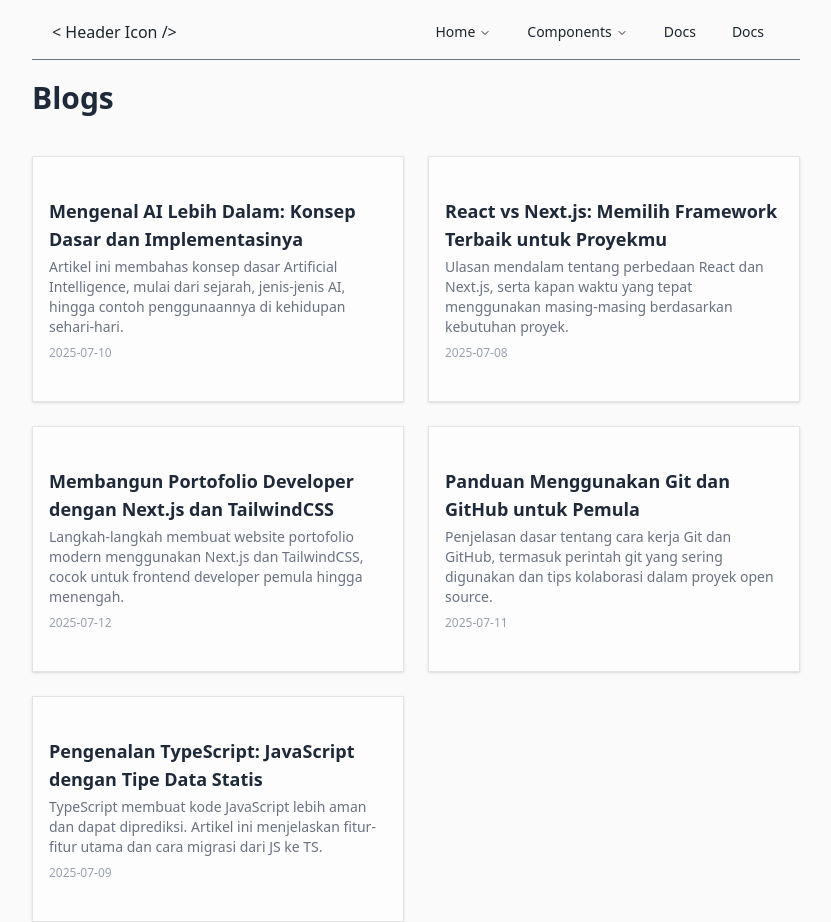
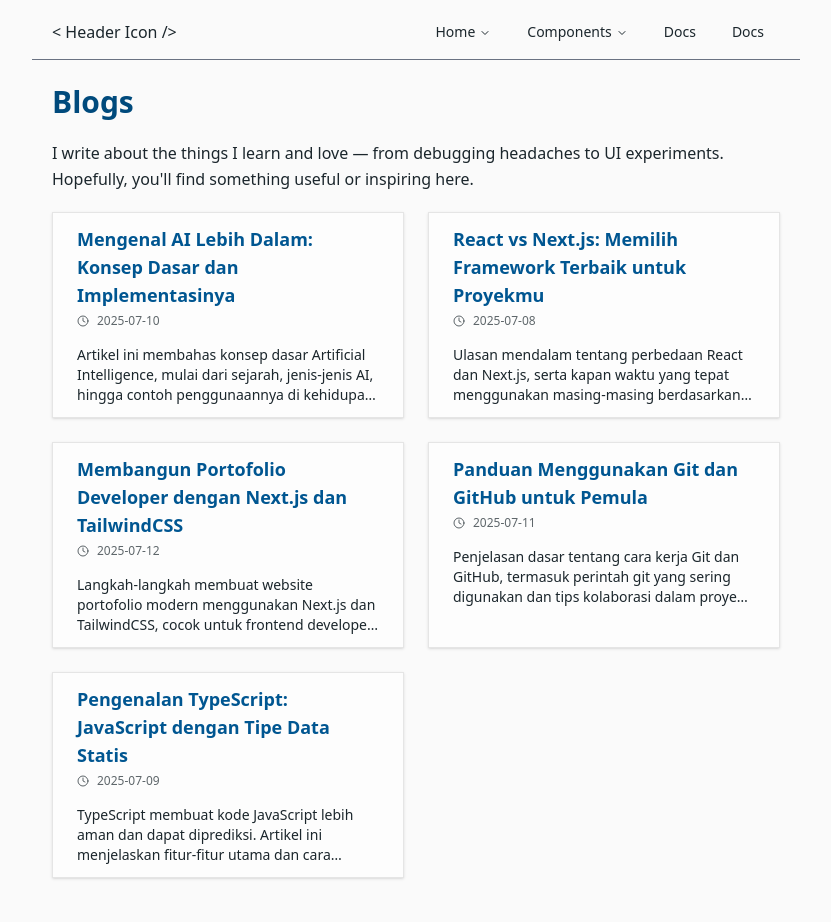
Before and after one commit to bagoesrex/portfolio-website, a Next.js app: page /blog in a window 1280 px wide. Shown: the whole page, without its empty margins (224-1055 px from the left). Built offline with nearby package versions, Linux system fonts and the light colour scheme.

Commit message:
style(blog): improve layout and card component

```diff
--- a/app/blog/page.tsx
+++ b/app/blog/page.tsx
@@ -3,19 +3,21 @@ import { dummyBlogs } from "@/data/dummyBlog";
 
 export default function BlogPage() {
     return (
-        <section
-            id="blog"
-            className="max-w-3xl mx-auto pt-20 flex flex-col gap-10"
-        >
-            <h1 className="text-3xl font-extrabold text-gray-800 bg-clip-text">
+        <section className="max-w-3xl mx-auto mt-1 pt-20 flex flex-col gap-5 pb-10 px-5 text-foreground">
+
+            <h1 className="text-3xl font-extrabold text-primary">
                 Blogs
             </h1>
+            <p className="leading-relaxed">
+                I write about the things I learn and love — from debugging headaches to UI experiments. Hopefully, you'll find something useful or inspiring here.
+            </p>
 
             <div className="grid grid-cols-1 md:grid-cols-2 gap-6">
-                {dummyBlogs.map((post) => (
-                    <BlogCard key={post.id} post={post} />
+                {dummyBlogs.map((blog) => (
+                    <BlogCard key={blog.id} blog={blog} />
                 ))}
             </div>
+
         </section>
     );
 }
--- a/components/blog/blog-card.tsx
+++ b/components/blog/blog-card.tsx
@@ -1,21 +1,27 @@
 import { Card, CardContent } from "@/components/ui/card";
 import { Blog } from "@/types/blog";
+import { Clock } from "lucide-react";
 import Link from "next/link";
 
 interface BlogCardProps {
-    post: Blog;
+    blog: Blog;
 }
 
-export default function BlogCard({ post }: BlogCardProps) {
+export default function BlogCard({ blog }: BlogCardProps) {
     return (
-        <Link href={`/blog/${post.slug}`}>
-            <Card className="hover:shadow-md transition rounded-none bg-white/70">
-                <CardContent className="p-4">
-                    <h3 className="text-lg font-semibold text-gray-800">{post.title}</h3>
-                    <p className="text-sm text-gray-500 mt-1">{post.description}</p>
-                    <p className="text-xs text-gray-400 mt-2">{post.date}</p>
+        <Card className="hover:shadow-md transition rounded-none bg-white/70 p-0">
+            <Link href={`/blog/${blog.slug}`}>
+                <CardContent className="flex flex-col py-3 gap-3">
+                    <div className="flex flex-col gap-1">
+                        <h3 className="text-lg font-semibold text-secondary">{blog.title}</h3>
+                        <div className="flex flex-row items-center gap-2 text-foreground/70">
+                            <Clock size={12} />
+                            <p className="text-xs">{blog.date}</p>
+                        </div>
+                    </div>
+                    <p className="text-sm mt-1 line-clamp-3">{blog.description}</p>
                 </CardContent>
-            </Card>
-        </Link>
+            </Link>
+        </Card>
     );
 }
```
